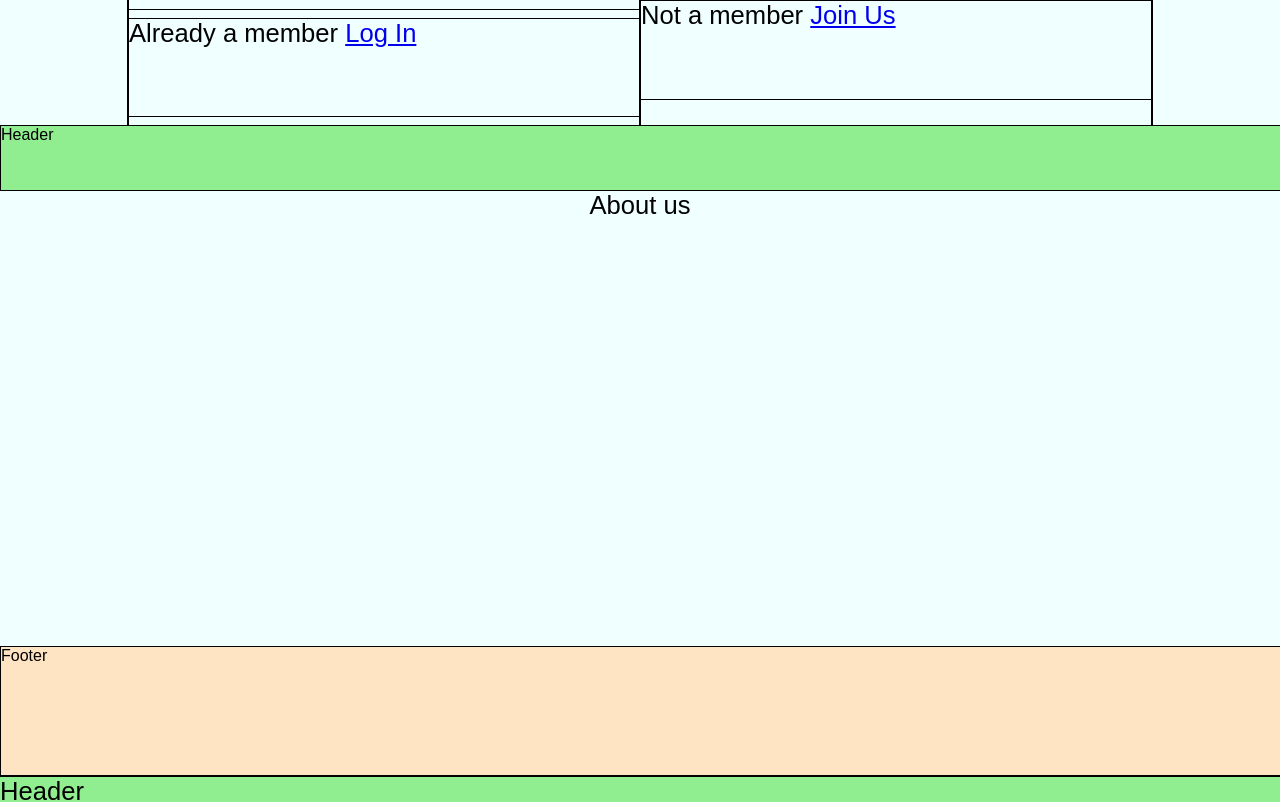
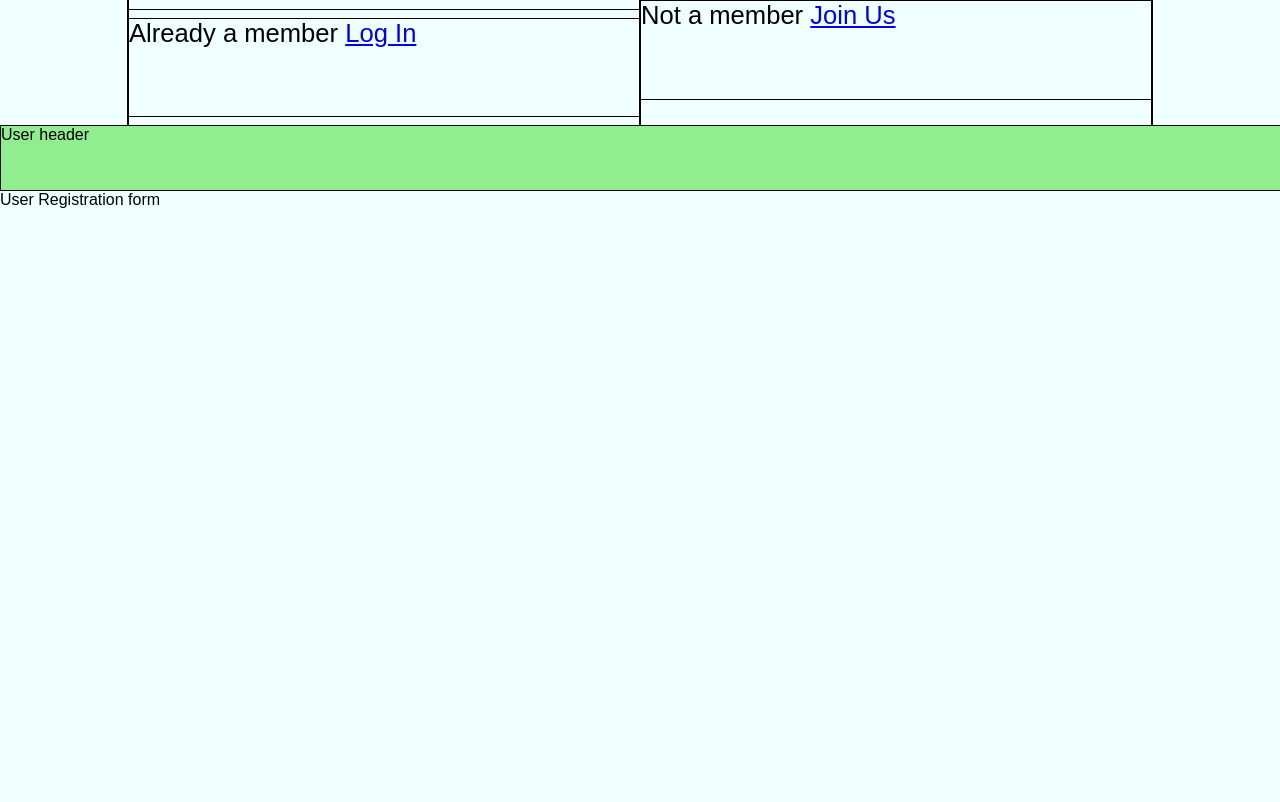
Before and after one commit to MokuaEnock/NxT-learn, a React (Create React App) app: page / in a window 1280 px wide. Shown: the part 1180-1982 px from the top of the page. Built offline with nearby package versions, Linux system fonts and the light colour scheme.

Commit message:
create basic formatting for user components

```diff
--- a/src/components/user/userAside.js
+++ b/src/components/user/userAside.js
@@ -1,7 +1,7 @@
 import React from "react";
 
 function UserAside() {
-  return <></>;
+  return <header>User header</header>;
 }
 
 export default UserAside;
--- a/src/components/user/userFooter.js
+++ b/src/components/user/userFooter.js
@@ -1,7 +1,7 @@
 import React from "react";
 
 function UserFooter() {
-  return <></>;
+  return <footer>User footer</footer>;
 }
 
 export default UserFooter;
--- a/src/components/user/userForm.js
+++ b/src/components/user/userForm.js
@@ -1,7 +1,7 @@
 import React from "react";
 
-function UserForm(){
-    return <></>
+function UserForm() {
+  return <form>User Registration form</form>;
 }
 
-export default UserForm
+export default UserForm;
--- a/src/components/user/userView.js
+++ b/src/components/user/userView.js
@@ -8,7 +8,6 @@ function UserView() {
       <UserAside />
       <UserForm />
       <UserFooter />
-      <UserAside />
     </>
   );
 }
--- a/src/index.css
+++ b/src/index.css
@@ -135,6 +135,22 @@ footer {
   outline: none;
 }
 
+/* user Aside ============================================*/
+header {
+  width: 100%;
+  height: 5vw;
+  border: thin solid black;
+  background-color: lightgreen;
+}
+
+/* user form ======================================================== */
+
+form {
+  width: 100%;
+  height: 100vh;
+}
+
+
 /* about ============================================================ */
 #about {
   width: 100%;
@@ -142,6 +158,7 @@ footer {
 }
 
 
+
 /* contact ================================================================== */
 #contact {
   width: 100%;
```
